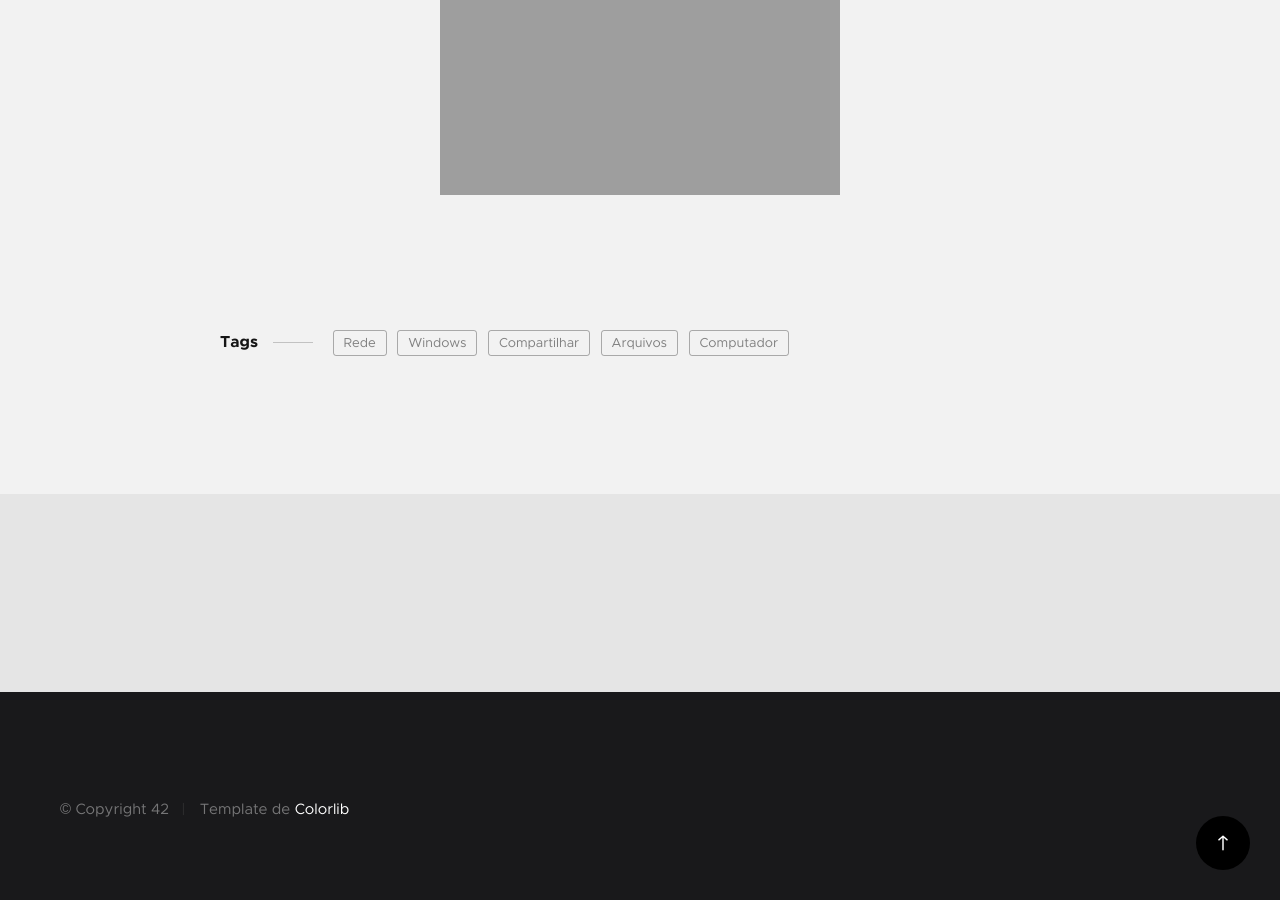
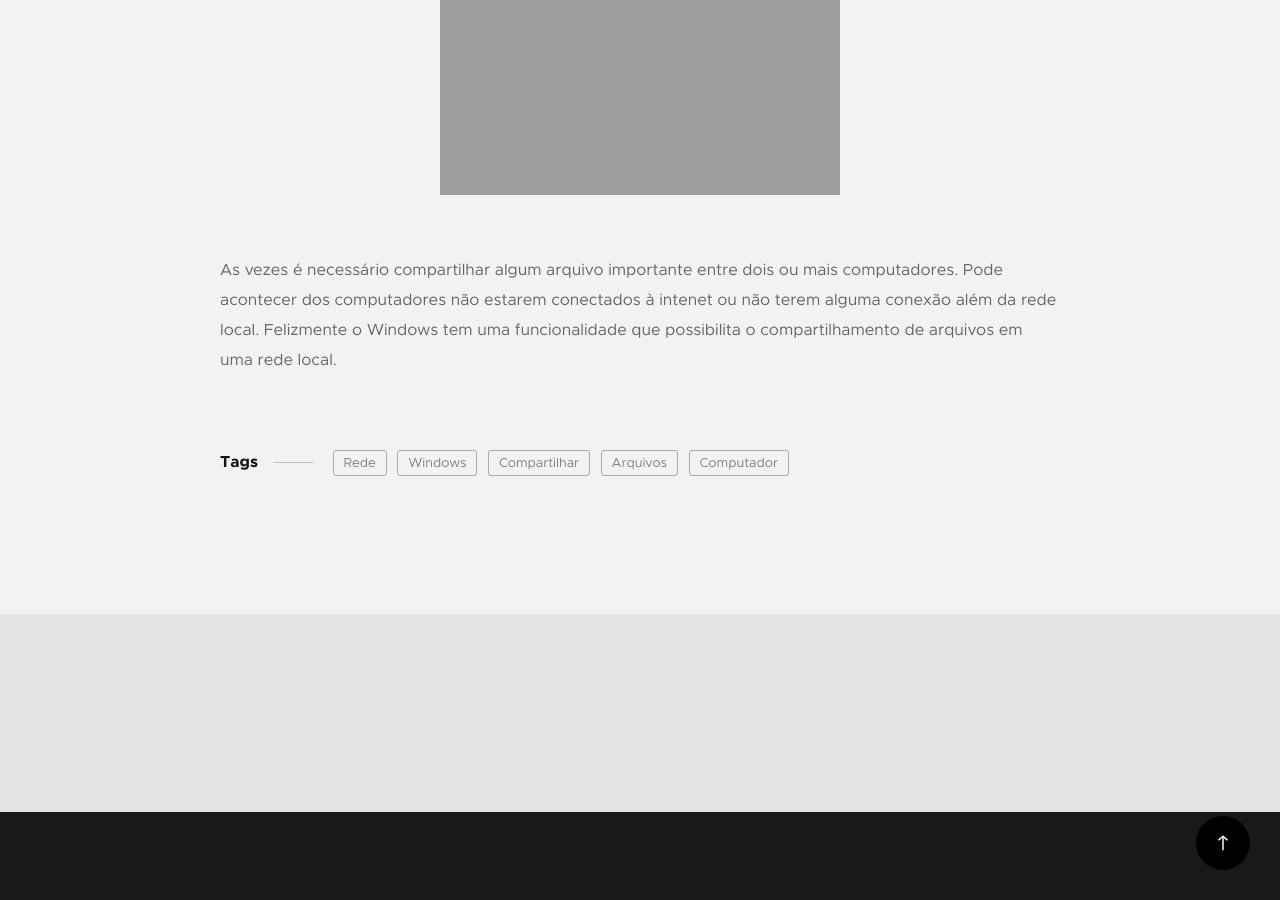
Before and after one commit to ifroariquemes/42, a Jekyll site: the page built from _posts/2019-11-12-compartilhamento-de-arquivos-entre-computadores-numa-rede-windows.md, in a window 1280 px wide and 900 px high, scrolled down 639 px. Built offline with Jekyll 4.4.1, drawn with Linux system fonts in a browser that asks for light colours.

Commit message:
primeiro parágrafo

```diff
--- a/_posts/2019-11-12-compartilhamento-de-arquivos-entre-computadores-numa-rede-windows.md
+++ b/_posts/2019-11-12-compartilhamento-de-arquivos-entre-computadores-numa-rede-windows.md
@@ -8,3 +8,5 @@ tags: ['Rede', 'Windows', 'Compartilhar', 'Arquivos', 'Computador']
 description: 'Tutorial de como compartilhar seus arquivos em uma rede utilizando windows 10'
 image: using-computer.jpg
 ---
+
+As vezes é necessário compartilhar algum arquivo importante entre dois ou mais computadores. Pode acontecer dos computadores não estarem conectados à intenet ou não terem alguma conexão além da rede local. Felizmente o Windows tem uma funcionalidade que possibilita o compartilhamento de arquivos em uma rede local.
```
